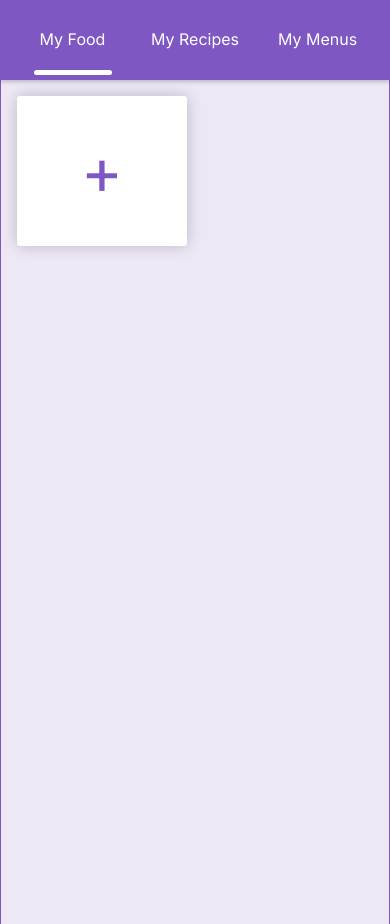
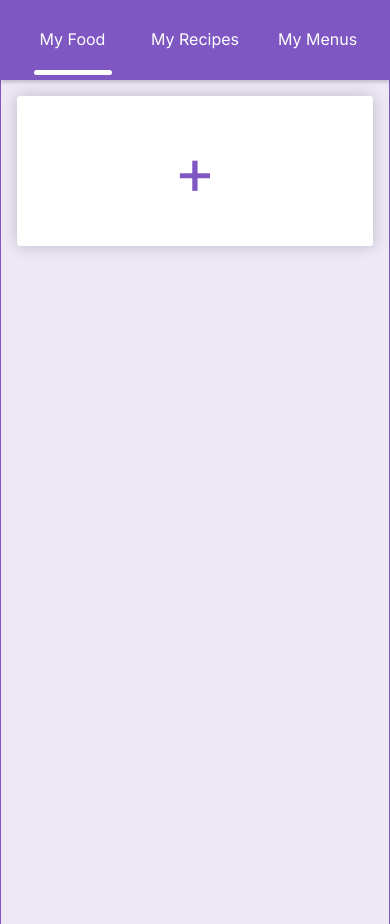
Before and after one commit to jwkaterina/nutrition, a Next.js app: page / in a window 390 px wide. Built offline with nearby package versions, Linux system fonts and the light colour scheme.

Commit message:
style grid

```diff
--- a/src/app/analysis/food-analysis/page.module.css
+++ b/src/app/analysis/food-analysis/page.module.css
@@ -1,8 +1,7 @@
 .search {
     background-color: white;
     width: calc(100% - 2rem);
-    margin: 1rem;
-    /* top: 20px; */
+    margin: 1rem 1rem 0 1rem;
     padding: 10px;
     padding-left: 80px;
     font-size: 1.2rem;
@@ -52,7 +51,7 @@
 }
 
 .options {
-    margin: 0 1rem;
+    margin: 1rem;
     width: calc(100% - 2rem);
     height: 150px;
     background-color: white;
--- a/src/app/components/page-grid.module.css
+++ b/src/app/components/page-grid.module.css
@@ -8,6 +8,6 @@
 
 @media(max-width: 600px) {
     .grid {
-        grid-template-columns: repeat(2, 1fr);
+        grid-template-columns: 1fr;
     }
 }
```
